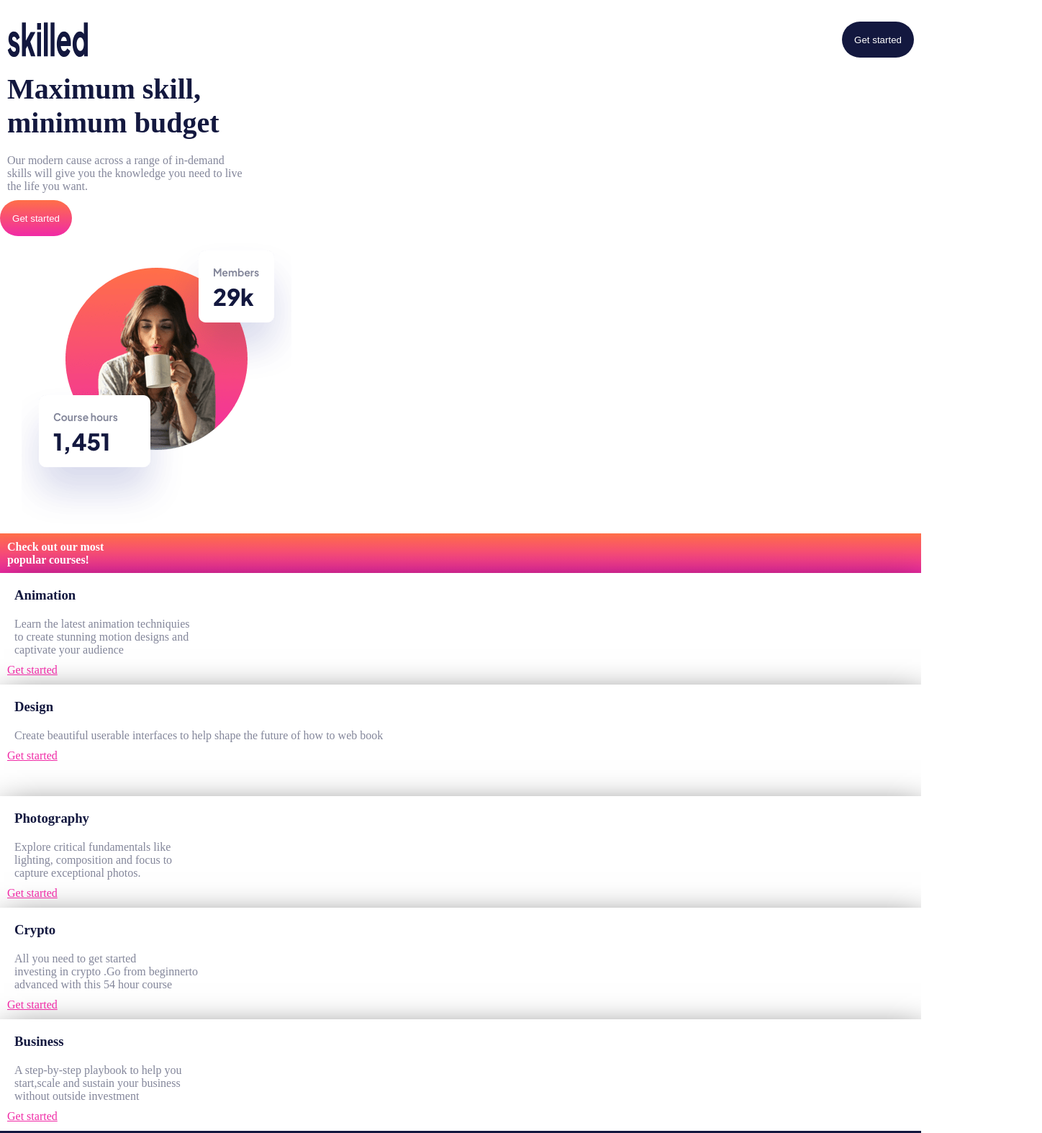
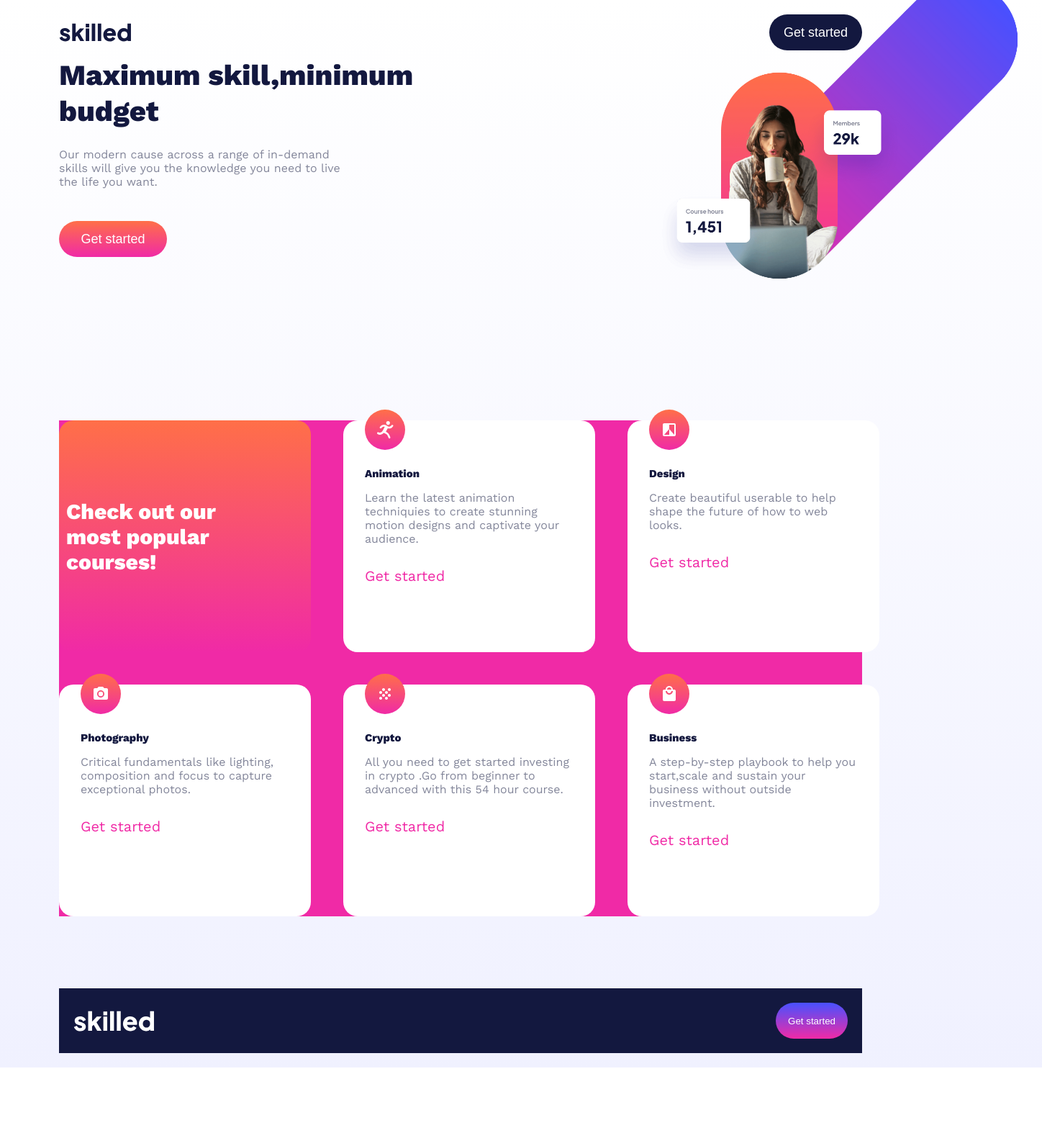
Before and after one commit to florence-manu/skilled-elearning, a plain HTML site: page index.html in a window 1280 px wide. Shown: the top 1574 px of the page at 72% size, 1448 px wide, since content can reach past the window. After the commit the page ends 1483 px from the top, so only its background shows below. Drawn offline with nearby package versions, Linux system fonts and the light colour scheme.

Commit message:
refactor: added a container to contain everything in the body

```diff
--- a/index.html
+++ b/index.html
@@ -5,73 +5,106 @@
   <meta http-equiv="X-UA-Compatible" content="IE=edge">
   <meta name="viewport" content="width=device-width, initial-scale=1.0">
   <link rel="stylesheet" href="styles.css">
+  <link rel="preconnect" href="https://fonts.googleapis.com">
+<link rel="preconnect" href="https://fonts.gstatic.com" crossorigin>
+<link href="https://fonts.googleapis.com/css2?family=Merriweather:ital@0;1&family=Space+Mono&family=Work+Sans:wght@400;500;800&display=swap" rel="stylesheet">
   <title>Document</title>
 </head>
 <body>
-  <header>
-    <img class="upper-logo" src="assets/logo-dark.svg" alt="">
+   <div class="container">
+
+
+  <!-- header -->
+
+  <header class="header">
+    <img class="header-logo" src="assets/logo-dark.svg" alt="">
     <button class="header-button">Get started</button>
   </header>
 
-  <section>
-    <div></div>
+  <!-- section-1 -->
+
+  <section class="center section-1">
     <div class="left-container">
-      <h1>Maximum skill,<br>minimum budget</h1>
-      <p>Our modern cause across a range of in-demand<br>
-         skills will give you the knowledge you need to live<br>
+      <p class="hero-text"><span>Maximum skill,</span><span>minimum budget</span></p>
+       <p>
+        Our modern cause across a range of in-demand<br>
+        skills will give you the knowledge you need to live <br>
         the life you want.
       </p>
       <button class="section-button">Get started</button>
     </div>
     <div class="right-container">
-      <img src="assets/image-hero-mobile.png" alt="">
+      <img class="mobile-img" src="assets/image-hero-mobile.png" alt="#">
+      <img class="tablet-img" src="assets/image-hero-tablet.png" alt="#">
+      <img class="deskstop-img" src="assets/image-hero-desktop@2x.png" alt="#">
     </div>
   </section>
 
-  <section>
+  <!-- section-2 -->
+
+  <section class="center section-2">
     <div class="special-item">
-      <h4>Check out our most<br> popular courses!</h4>
+      <h4>Check out our<br> most popular courses!</h4>
     </div>
+
     <div class="item">
+      <div>
+        <img class="animation" src="assets/icon-animation.svg" alt=""></div>
       <h3>Animation</h3>
-      <P>Learn the latest animation techniquies<br>
-         to create stunning motion designs and<br>
-         captivate your audience</P>
+      <P><span>Learn the latest animation techniquies</span>
+        <span>to create stunning motion designs and</span>
+        <span>captivate your audience.</span>
+      </P>
          <a href="#">Get started</a>
     </div>
+
     <div class="item">
+      <div class="design"><img src="assets/icon-design.svg" alt=""></div>
       <h3>Design</h3>
-      <p>Create beautiful userable interfaces to help shape the future of how to web book</p>
+      <p><span>Create beautiful userable</span>
+         <span> to help shape the</span>
+         <span>future of how to web looks.</span>
+      </p>
       <a href="#">Get started</a>
     </div>
+
     <div class="item">
+      <div class="photography"><img src="assets/icon-photography.svg" alt=""></div>
       <h3>Photography</h3>
-      <p>Explore critical fundamentals like<br>
-         lighting, composition and focus to<br>
-         capture exceptional photos.
+      <p><span> Critical fundamentals like</span>
+         <span>lighting, composition and focus </span>to
+         <span>capture exceptional photos.</span>
+     </p>
+    <a href="#">Get started</a>
+    </div>
+
+    <div class="item">
+      <div class="crypto"><img src="assets/icon-crypto.svg" alt=""></div>
+      <h3>Crypto</h3>
+      <p><span>All you need to get started</span>
+        <span>investing in crypto .Go from beginner</span>
+        <span>to advanced with this 54 hour course.</span>
       </p>
          <a href="#">Get started</a>
     </div>
     <div class="item">
-      <h3>Crypto</h3>
-      <p>All you need to get started <br>
-         investing in crypto .Go from beginnerto<br>
-         advanced with this 54 hour course</p>
-         <a href="#">Get started</a>
-    </div>
-    <div class="item">
+      <div class="business"><img src="assets/icon-business.svg" alt=""></div>
       <h3>Business</h3>
-      <p>A step-by-step playbook to help you<br>
-      start,scale and sustain your business<br>
-      without outside investment</p>
+      <p><span>A step-by-step playbook to help you</span>
+        <span>start,scale and sustain your business</span>
+        <span>without outside investment.</span>
+     </p>
       <a href="#">Get started</a>
     </div>
   </section>
+
+  <!-- footer -->
 
   <footer>
     <img class="lower-logo" src="assets/logo-light.svg" alt="">
      <button class="footer-button">Get started</button>
    </footer>
 
+  </div>
 </body>
 </html>
--- a/styles.css
+++ b/styles.css
@@ -5,14 +5,41 @@
 }
 
 body{
-    padding-top: 20px;
-    font-family: 'Plus Jakarta Sans';
+    font-family: 'Work Sans', sans-serif;
+    padding: 20px;
+    background: linear-gradient(180deg, #FFFFFF 0%, #F0F1FF 100%);
+    display: flex;
+    justify-content: center;
+}
+
+/* container */
+
+.container{
+    width: 90%;
+    display: flex;
+    align-self: center;
+    flex-direction: column;
+    position: relative;
+}
+
+/* header */
+
+.header{
+    width: 100%;
+    margin-right: auto;
+    margin-left: auto;
 }
 
 header{
     display: flex;
     justify-content: space-between;
-    padding: 10px;
+    align-items: center;
+    /* margin-top: 20px; */
+    margin-bottom: 30px;
+}
+
+.header-logo{
+    width: 100px;
 }
 
 .header-button{
@@ -20,8 +47,7 @@ header{
     border-radius: 25px;
     color: #FFFFFF;
     border: none;
-    width: 100px;
-    height: 50px;
+    padding: 10px 20px;
 }
 
 .header-button:hover {
@@ -29,17 +55,42 @@ header{
     cursor: pointer;
 }
 
-h1{
-   color: #13183F;
-   font-weight: 800;
-   font-size: 40px;
-   padding: 10px;
+
+/*  section 1 */
+
+.section-1{
+    display: grid;
+    grid-template-columns: 1fr;
+
 }
 
-p{
-    color: #83869A;
-    font-size: 16px;
+.section-1 .left-container{
+    display: flex;
+    flex-direction: column;
+    gap: 15px  ;
+}
+.hero-text{
+    color: #13183F;
+    font-weight: 800;
+    font-size: 40px;
+    line-height: 50px;
     padding: 10px;
+    padding-left: 0px;
+ }
+
+.left-container, .right-container{
+    width: 100%;
+}
+
+.left-container h1{
+    font-size: 30px;
+    font-weight: bolder;
+    padding: 5px 0;
+}
+
+.right-container img{
+    width: 100%;
+    /* margin: 20px 0; */
 }
 
 .section-button{
@@ -48,8 +99,8 @@ p{
     padding: 10px;
     color: #FFFFFF;
     border: none;
-    width: 100px;
-    height: 50px;
+    padding: 10px 20px;
+    width: 150px;
 }
 
 .section-button:hover{
@@ -57,32 +108,78 @@ p{
     cursor: pointer;
 }
 
+
+/*  section 2 */
+.section-2{
+    display: grid;
+    grid-template-columns: 1fr;
+    grid-gap: 40px;
+    margin-bottom: 100px;
+    background-color: #F02AA6;
+}
+
+
 .special-item{
     background: linear-gradient(180deg, #FF6F48 0%, #F02AA6 100%);
-    height: 55px;
+    height: 95px;
+    font-size: 20px;
     color: #FFFFFF;
     padding: 10px;
+    display: flex;
+    align-items: center;
+    justify-content: center;
+    border-radius: 20px;
+
+
 }
 
 .item{
-    height: 155px;
+    /* height: 165px; */
+    height: 259px;
     background-color: #FFFFFF;
-    padding: 10px;
-    box-shadow: 5px 25px 50px  ;
+    border-radius: 20px;
+    padding: 30px;
 }
 h3{
     color: #13183F;
-    padding: 10px;
+    font-size: 15px;
+    /* padding: 5px; */
+    position: relative;
+    bottom: 45px;
+}
+
+p{
+    color: #83869A;
+    font-size: 16px;
+    position: relative;
+    bottom: 30px;
 }
 
 a{
     color: #F02AA6;
+    text-decoration: none;
+    position: relative;
+    bottom: 20px;
 }
+
+.animation, .design, .crypto,
+.business, .photography{
+    position: relative;
+    top: -50px;
+}
+
+.tablet-img, .deskstop-img{
+    display: none;
+}
+
+
+/*  footer */
 
 footer{
     background-color:  #13183F;
     display: flex;
     justify-content: space-between;
+    align-items: center;
     padding: 20px;
 }
 
@@ -94,9 +191,150 @@ footer{
     width: 100px;
     height: 50px;
 }
-/* colors */
 
 .footer-button:hover{
     background:  linear-gradient(180deg, #4851FF -54.32%, #F02AA6 100%);
     cursor: pointer;
 }
+
+
+
+/*  Media Queries Tablet*/
+
+@media screen and (min-width: 481px) {
+
+    .section-1, .section-2{
+        grid-template-columns: 1fr 1fr;
+        gap: 45px;
+    }
+
+    .header-button{
+        height: 30px;
+    }
+
+    .h1{
+        font-size: 30px;
+        font-style: normal;
+    }
+
+    .section-button{
+        height: 30px;
+        font-size: 16px;
+    }
+
+    p{
+        font-size: 18px;
+    }
+
+    .special-item{
+        height: 300px;
+        width: 320px;
+        border-radius: 20px;
+        display: flex;
+        align-items: center;
+        justify-content: center;
+        font-size: 18px;
+    }
+
+    .item{
+        width: 320px;
+        height: 300px;
+        text-align: left;
+    }
+
+    a{
+        font-size: 15px;
+        padding-top: 20px;
+    }
+
+    .animation, .design, .crypto,
+    .business, .photography{
+        position: relative;
+        top: -65px;
+    }
+
+    p .photography{
+        height: 50px;
+    }
+
+    .tablet-img{
+        display: initial;
+        position: relative;
+        bottom: 100px;
+        left: 180px;
+        overflow: hidden;
+    }
+
+    .mobile-img, .deskstop-img{
+        display: none;
+    }
+}
+
+
+/*  media queries Laptop and desktop*/
+
+@media screen and (min-width: 769px) {
+    .header-button{
+        height: 50px;
+        font-size: 18px;
+    }
+    .h1{
+        font-size: 60px;
+        font-style: normal;
+    }
+    .section-button{
+        height: 50px;
+        font-size: 18px;
+    }
+     .section-2{
+        grid-template-columns: 1fr 1fr 1fr;
+    }
+
+    p{
+        font-size: 16px;
+    }
+
+    .special-item{
+        height: 322px;
+        width: 350px;
+        border-radius: 20px;
+        display: flex;
+        align-items: center;
+        justify-content: center;
+        font-size: 30px;
+    }
+
+    .item{
+        width: 350px;
+        height: 322px;
+        padding-top:50px ;
+    }
+
+    a{
+        font-size: 20px;
+        padding-top: 20px;
+        display: flex;
+        justify-content: baseline;
+    }
+
+    .animation, .design, .crypto,
+    .business, .photography{
+       position: relative;
+       top: -65px;
+    }
+
+    .deskstop-img{
+        display: initial;
+        position: relative;
+        /* left: 200px; */
+        right: -250px;
+        top: -160px;
+        /* bottom: 150px; */
+        overflow: hidden;
+    }
+
+    .mobile-img, .tablet-img{
+        display: none;
+    }
+
+}
```
Lines whose indentation alone changed are shown as unchanged.
